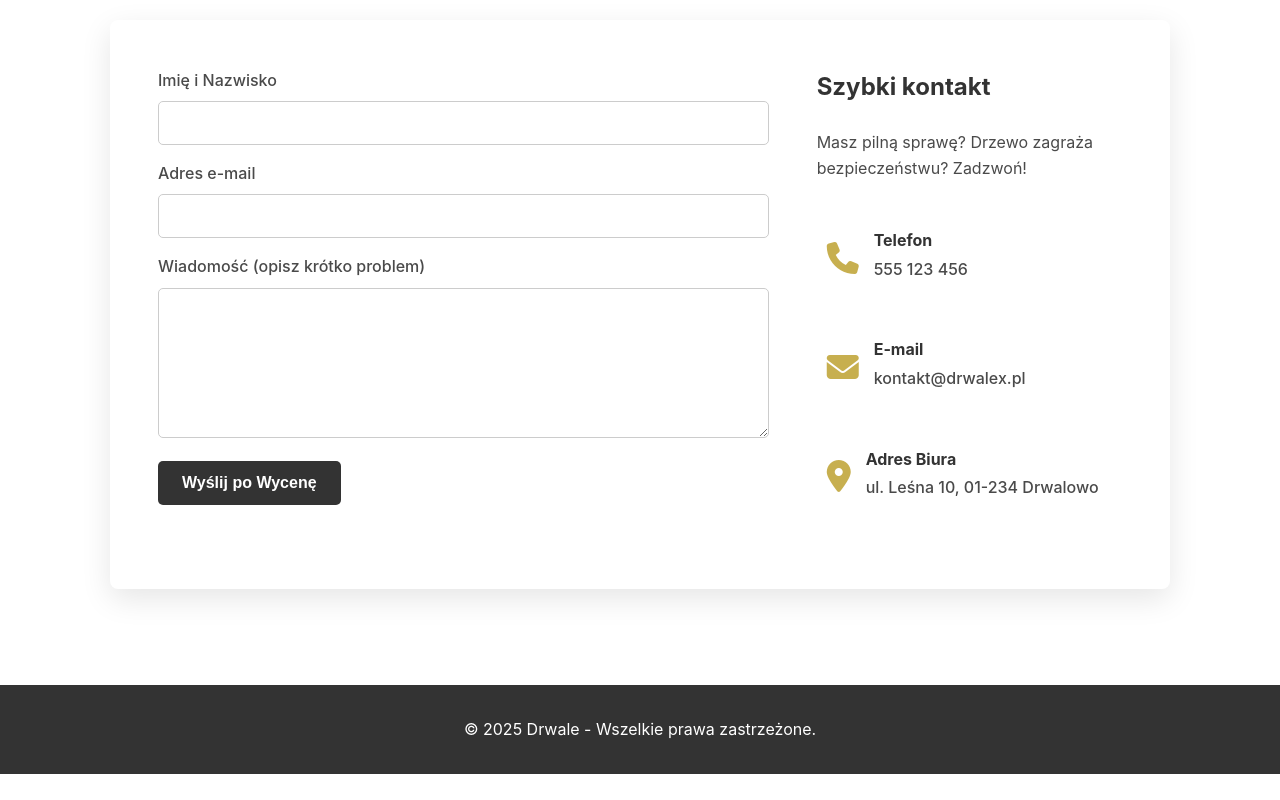
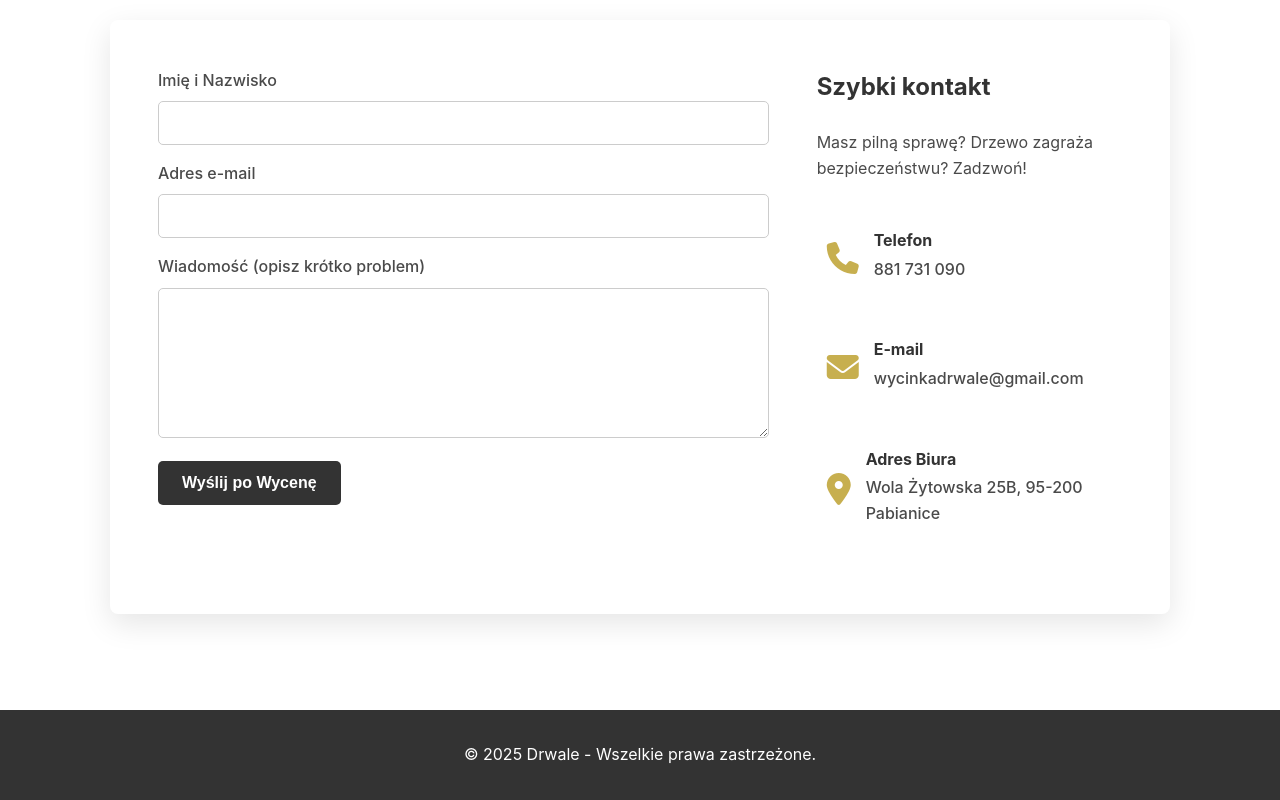
Before and after one commit to Kamil10p/drwale, a plain HTML site: page index.html in a window 1280 px wide. Shown: the part 2471-3271 px from the top of the page. Before the commit the page ends 3245 px from the top, so only its background shows below. Drawn offline with Linux system fonts and the light colour scheme.

Commit message:
Update contact details

```diff
--- a/index.html
+++ b/index.html
@@ -4,6 +4,7 @@
     <meta charset="UTF-8">
     <meta name="viewport" content="width=device-width, initial-scale=1.0">
     <title>Drwale - Profesjonalna Wycinka Drzew</title>
+    <link rel="icon" type="image/png" href="logo.png">
     <link rel="stylesheet" href="style.css">
     <link rel="preconnect" href="https://fonts.googleapis.com">
     <link rel="preconnect" href="https://fonts.gstatic.com" crossorigin>
@@ -116,7 +117,7 @@
                             <i class="fas fa-phone"></i>
                             <div>
                                 <h4>Telefon</h4>
-                                <a href="tel:555123456" class="contact-link stretched-link">555 123 456</a>
+                                <a href="tel:881731090" class="contact-link stretched-link">881 731 090</a>
                             </div>
                         </div>
 
@@ -124,7 +125,7 @@
                             <i class="fas fa-envelope"></i>
                             <div>
                                 <h4>E-mail</h4>
-                                <a href="mailto:kontakt@drwalex.pl" class="contact-link stretched-link">kontakt@drwalex.pl</a>
+                                <a href="mailto:wycinkadrwale@gmail.com" class="contact-link stretched-link">wycinkadrwale@gmail.com</a>
                             </div>
                         </div>
 
@@ -132,8 +133,8 @@
                             <i class="fas fa-map-marker-alt"></i>
                             <div>
                                 <h4>Adres Biura</h4>
-                                <a href="https://www.google.com/maps/search/?api=1&query=ul.+Leśna+10,+01-234+Drwalowo" target="_blank" class="contact-link stretched-link">
-                                    ul. Leśna 10, 01-234 Drwalowo
+                                <a href="https://www.google.com/maps/place/Drwale+-+Wycinka+Drzew,+Piel%C4%99gnacja+Drzew,+Przycinka+Drzew/@51.6933939,19.263189,17z/data=!3m1!4b1!4m6!3m5!1s0x471a374d06126fe9:0xa078182dfb59921!8m2!3d51.6933939!4d19.263189!16s%2Fg%2F11wn45k8hx?hl=pl&entry=ttu&g_ep=EgoyMDI1MTAyNi4wIKXMDSoASAFQAw%3D%3D" target="_blank" class="contact-link stretched-link">
+                                    Wola Żytowska 25B, 95-200 Pabianice
                                 </a>
                             </div>
                         </div>
--- a/style.css
+++ b/style.css
@@ -42,6 +42,13 @@ h2 {
 section {
     padding: 4rem 0;
 }
+
+:target {
+    /* Ustawia margines przewijania dla elementu docelowego.
+       To zostawia 75px przestrzeni nad elementem podczas skoku do kotwicy. */
+    scroll-margin-top: 70px;
+}
+
 
 /* === Nawigacja === */
 .navbar {
```
Also changed, not shown: 1 other file.
